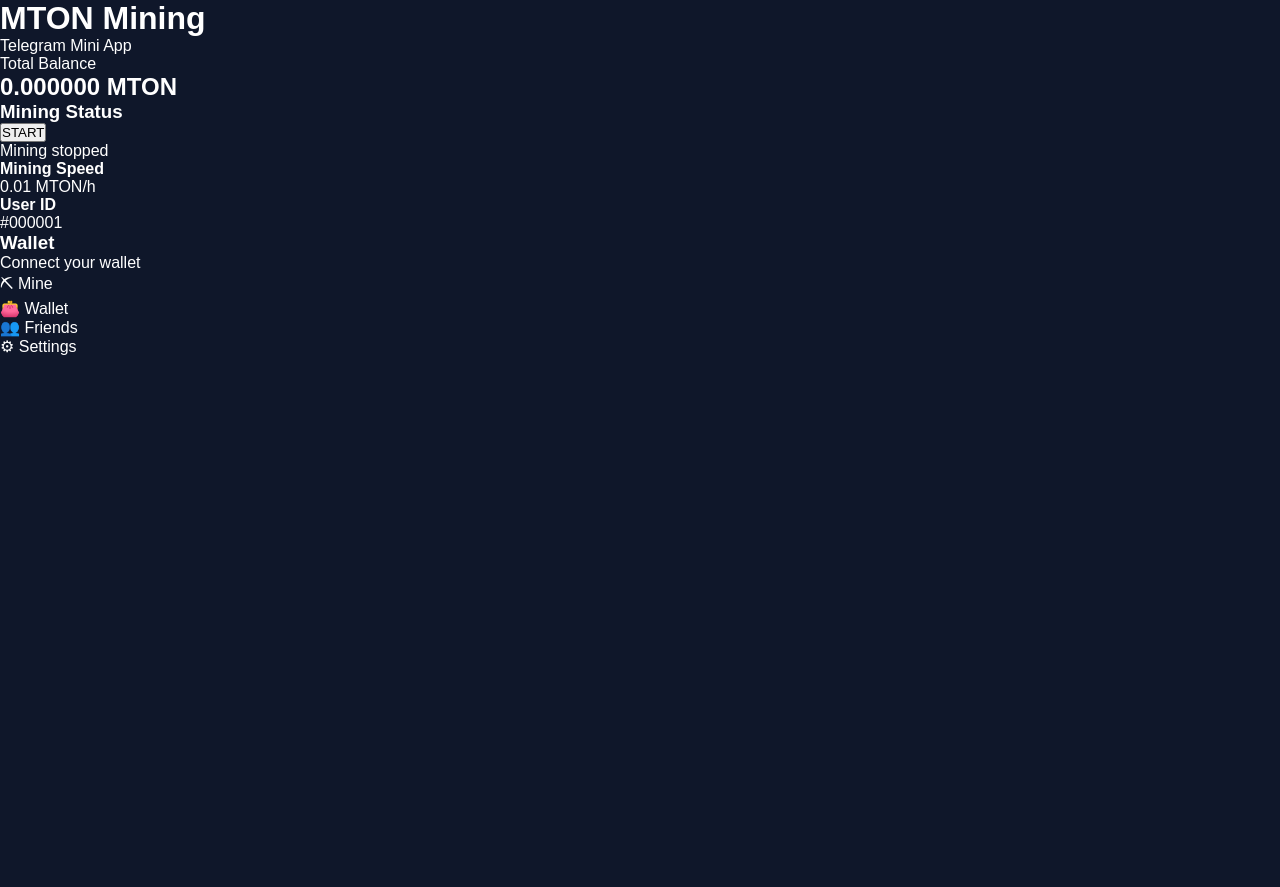
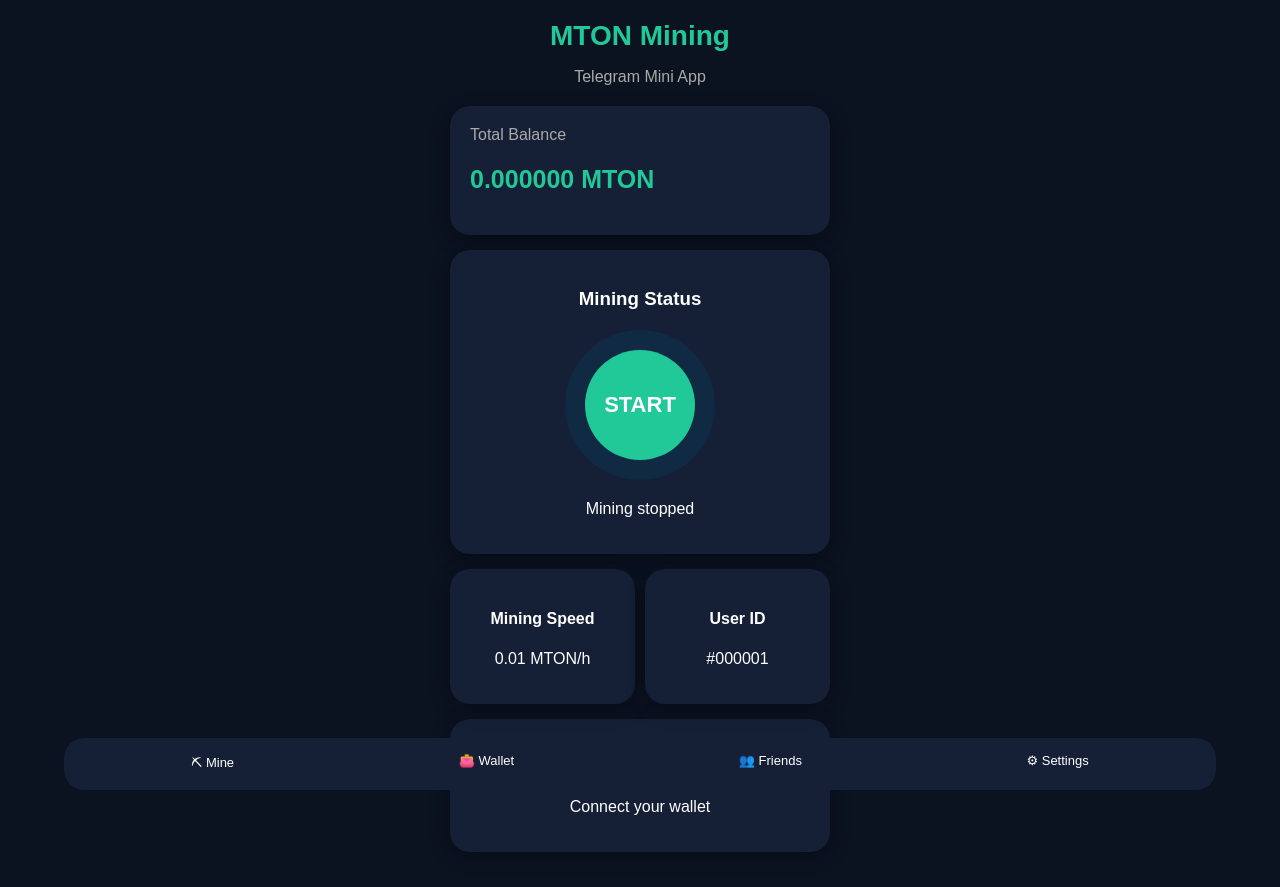
Before and after one commit to instagramworkns1-a11y/MTON-Mining, a website: page frontend/index.html in a window 1280 px wide. Before the commit the page ends 800 px from the top, so only its background shows below. Drawn offline with Linux system fonts and the light colour scheme.

Commit message:
Update style.css

```diff
--- a/frontend/style.css
+++ b/frontend/style.css
@@ -1,15 +1,114 @@
-* {
-  margin: 0;
-  padding: 0;
-  box-sizing: border-box;
+*{
+    box-sizing:border-box;
+    font-family:Arial, sans-serif;
 }
 
-body {
-  font-family: Arial, sans-serif;
-  background: #0f172a;
-  color: white;
+body{
+    margin:0;
+    background:#0b1220;
+    color:white;
 }
 
-#root {
-  min-height: 100vh;
+.app{
+    max-width:420px;
+    margin:auto;
+    padding:20px;
 }
+
+.header{
+    text-align:center;
+    margin-bottom:20px;
+}
+
+.header h1{
+    font-size:28px;
+    margin:0;
+    color:#20c997;
+}
+
+.header p{
+    color:#aaa;
+}
+
+
+.balance-card,
+.mining-card,
+.wallet,
+.box{
+    background:#151f35;
+    border-radius:20px;
+    padding:20px;
+    margin-bottom:15px;
+    box-shadow:0 5px 20px rgba(0,0,0,.3);
+}
+
+
+.balance-card span{
+    color:#aaa;
+}
+
+.balance-card h2{
+    color:#20c997;
+    font-size:25px;
+}
+
+
+.mining-card{
+    text-align:center;
+}
+
+
+.circle{
+    width:150px;
+    height:150px;
+    border-radius:50%;
+    margin:20px auto;
+    background:#102a43;
+    display:flex;
+    align-items:center;
+    justify-content:center;
+}
+
+
+.circle button{
+    width:110px;
+    height:110px;
+    border-radius:50%;
+    border:none;
+    background:#20c997;
+    color:white;
+    font-size:22px;
+    font-weight:bold;
+}
+
+
+.info{
+    display:flex;
+    gap:10px;
+}
+
+
+.box{
+    flex:1;
+    text-align:center;
+}
+
+
+.wallet{
+    text-align:center;
+}
+
+
+.menu{
+    position:fixed;
+    bottom:10px;
+    left:50%;
+    transform:translateX(-50%);
+    width:90%;
+    background:#151f35;
+    padding:15px;
+    border-radius:20px;
+    display:flex;
+    justify-content:space-around;
+    font-size:13px;
+}
```
